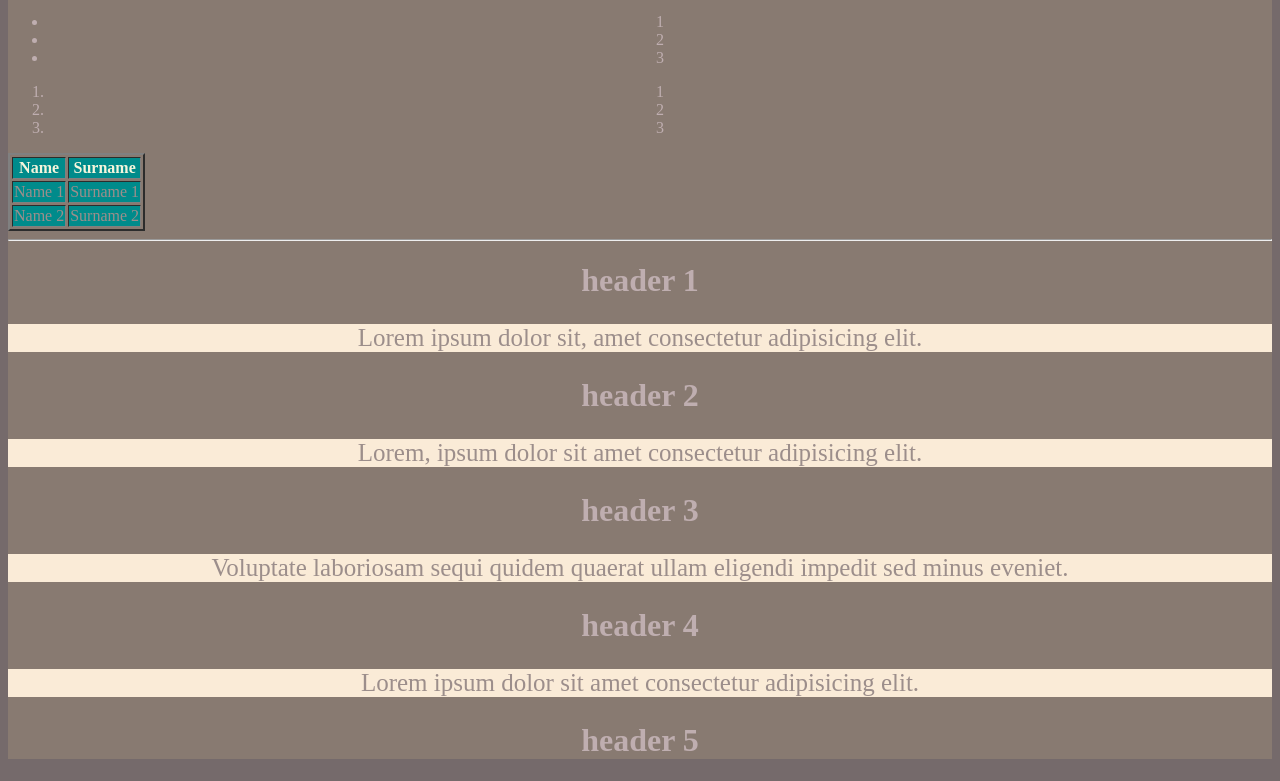
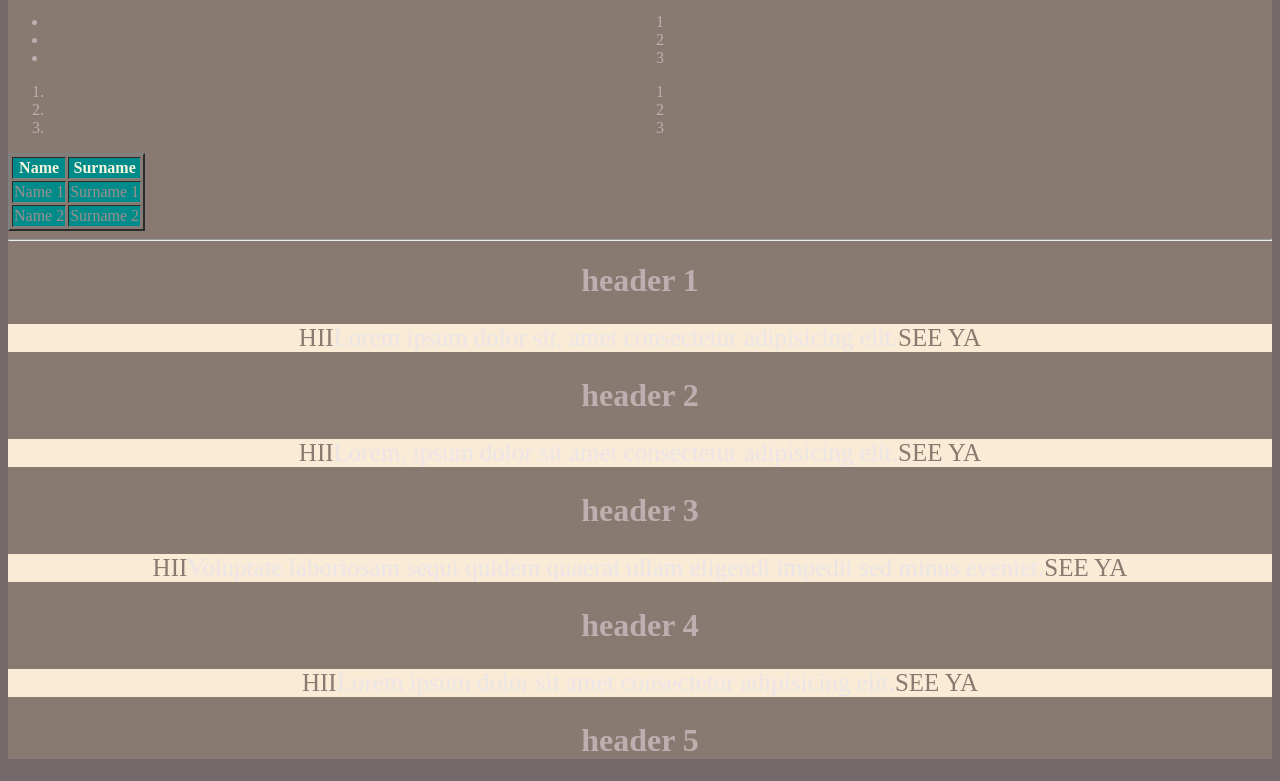
Before and after one commit to moonnicc/star, a plain HTML site: page index.html in a window 1280 px wide. Shown: the part 1026-1807 px from the top of the page. Drawn offline with Linux system fonts and the light colour scheme.

Commit message:
Update style.css

```diff
--- a/style.css
+++ b/style.css
@@ -89,19 +89,19 @@ a:active {
     color:#7a7c57;
 }
 
-qwerty::first-line {
+h1 + p::first-line {
     color:#ebe5e7;
 }
-qwerty::first-letter {
+h1 + p::first-letter {
     text-weight:bold;
 }
 
-qwerty::before {
+h1 + p::before {
     content:'HII';
     color:#887a71;
 }
 
-qwerty::after {
+h1 + p::after {
     content:'SEE YA';
     color:#887a71;
     text-style:italic;
```
